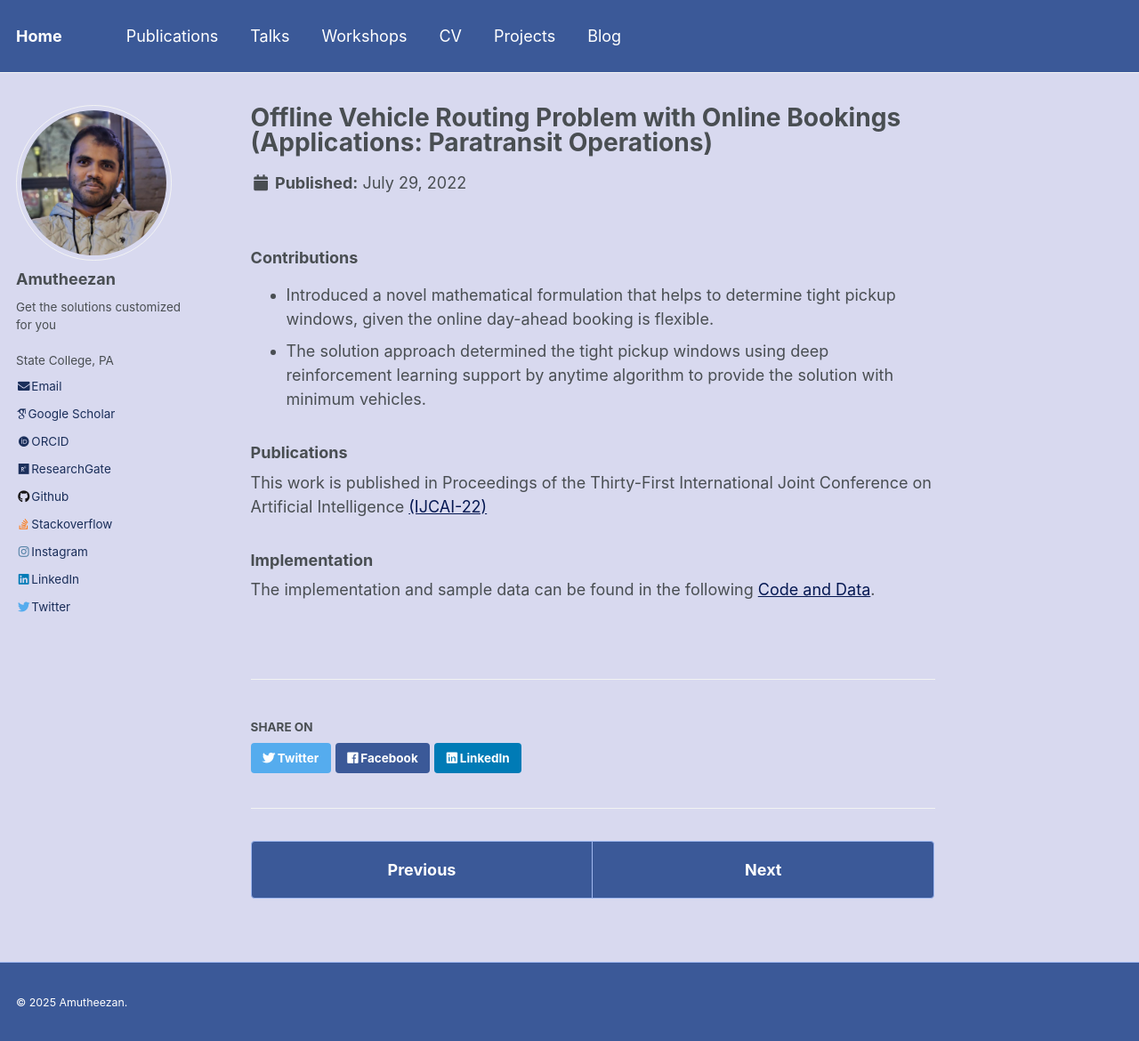
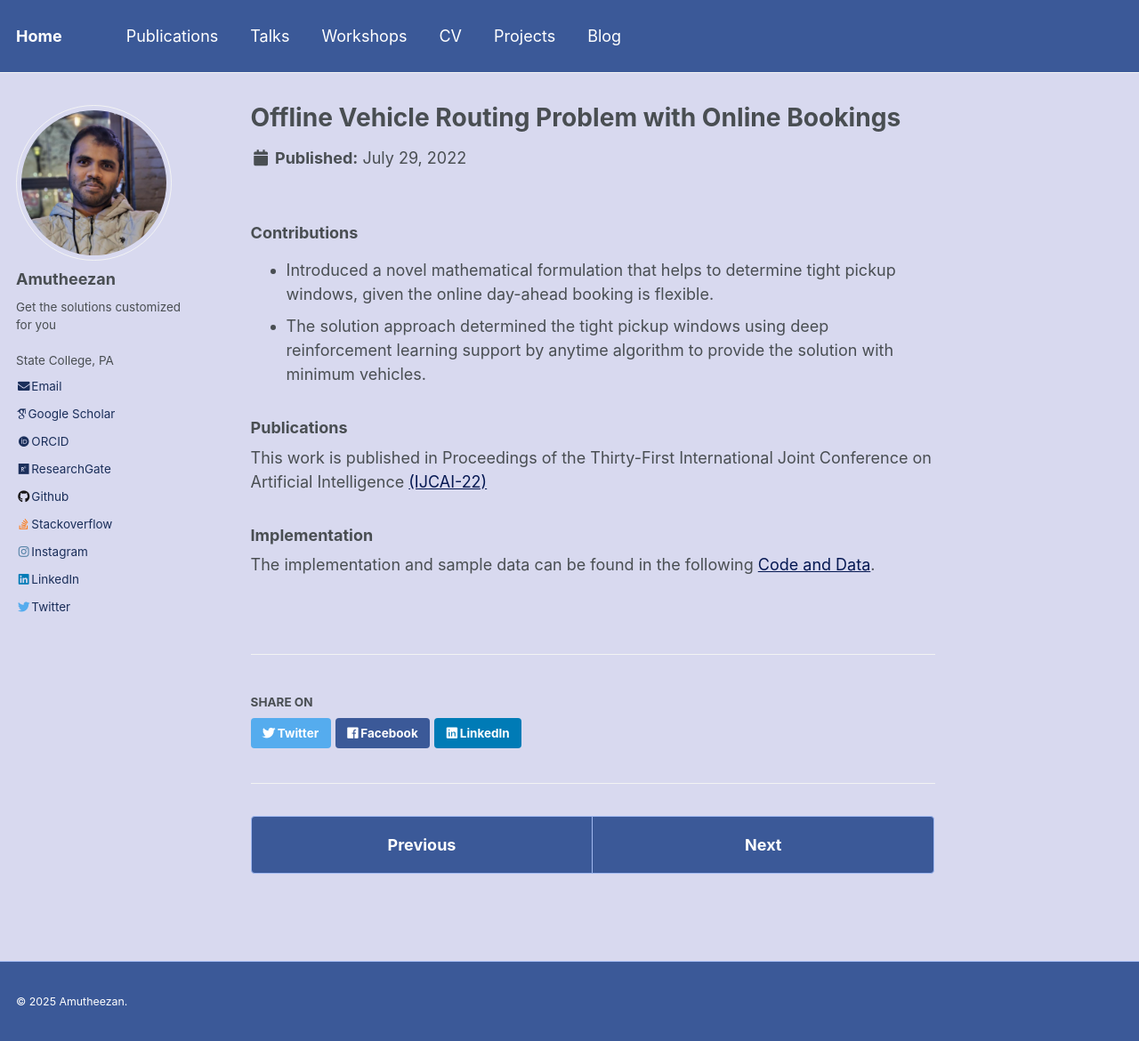
Before and after one commit to Amutheezan/amutheezan.github.io, a Jekyll site: the page built from _projects/2022-07-29-paratransit.md, in a window 1280 px wide and 1172 px high. Shown: the whole window at 89% size. Built offline with Jekyll 4.4.1, drawn with Linux system fonts in a browser that asks for light colours; some web fonts are replaced.

Commit message:
Update 2022-07-29-paratransit.md

```diff
--- a/_projects/2022-07-29-paratransit.md
+++ b/_projects/2022-07-29-paratransit.md
@@ -1,5 +1,5 @@
 ---
-title: "Offline Vehicle Routing Problem with Online Bookings (Applications: Paratransit Operations)"
+title: "Offline Vehicle Routing Problem with Online Bookings"
 excerpt: ""
 collection: projects
 permalink: /projects/para-transit
```
